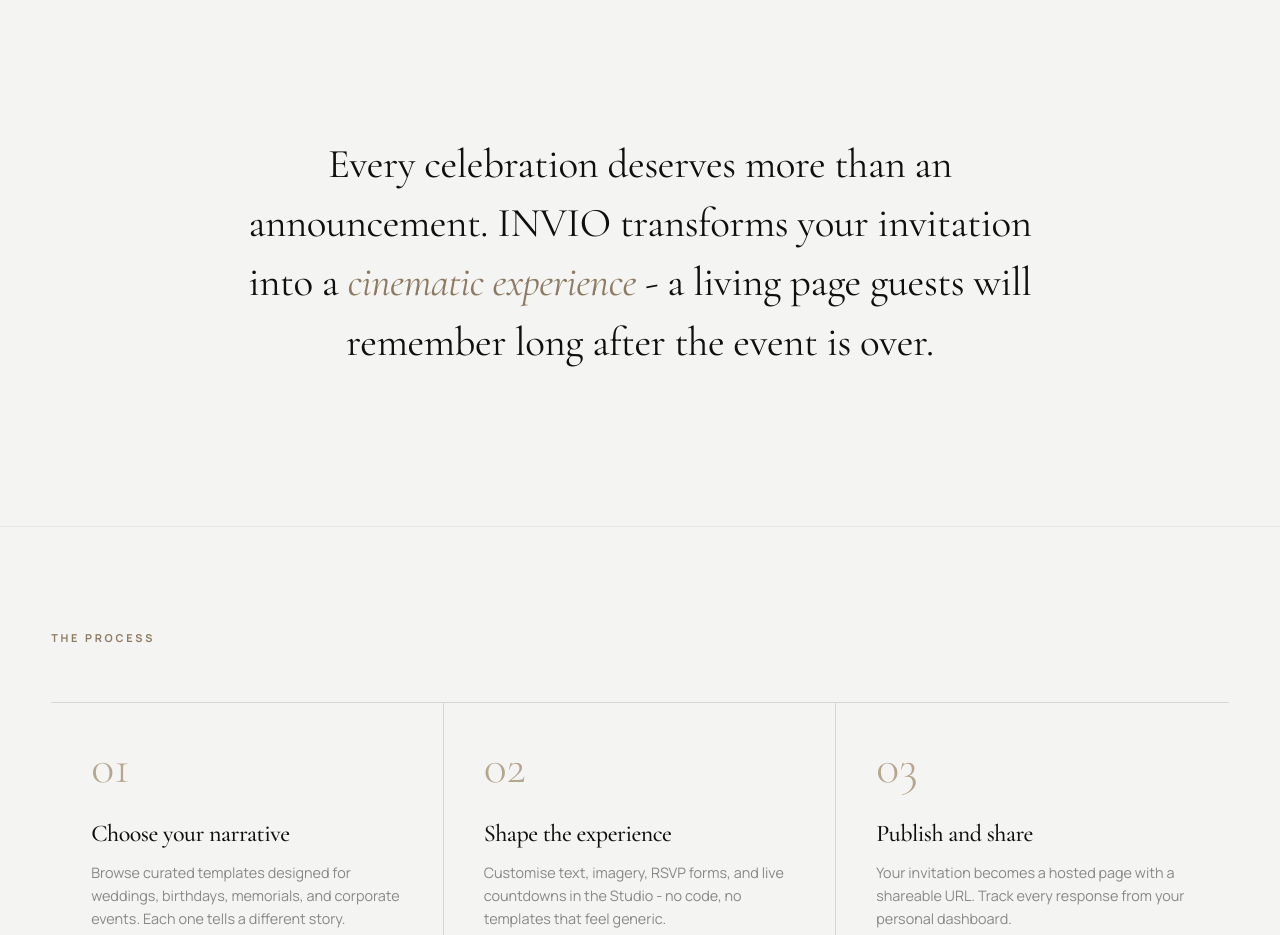
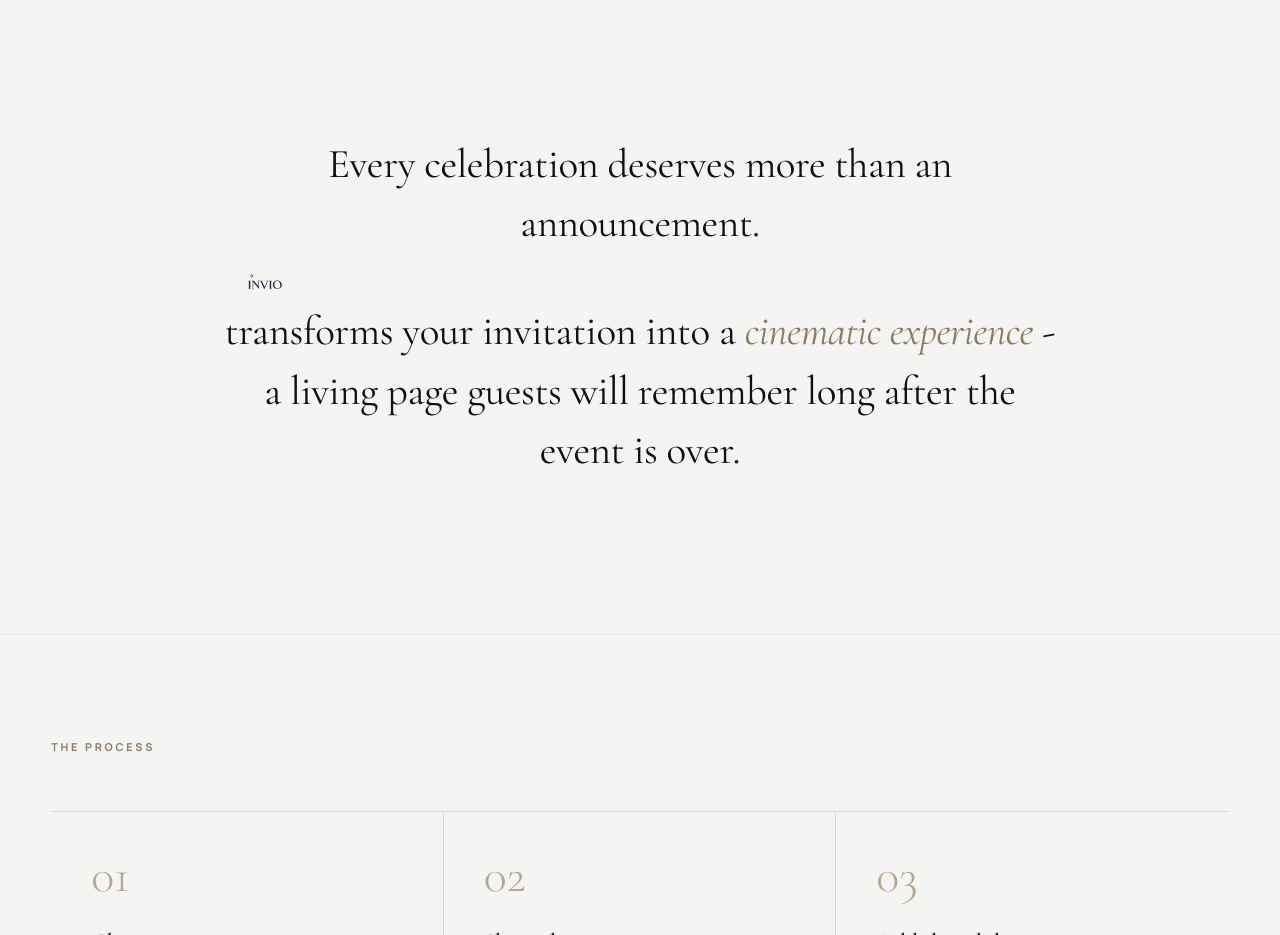
Before and after one commit to alenjoby/INVIO, a plain HTML site: page index.html in a window 1280 px wide. Shown: the part 1540-2475 px from the top of the page. Drawn offline with nearby package versions, Linux system fonts and the light colour scheme; files whose address does not match are found by name.

Commit message:
style(landing): replace manifesto text with animated SVG logo

```diff
--- a/css/landing.css
+++ b/css/landing.css
@@ -362,6 +362,15 @@ button { font: inherit; cursor: pointer; }
 .manifesto-text em {
   font-style: italic;
   color: var(--warm);
+}
+
+.manifesto-text .inline-logo {
+  height: 1.2em;
+  width: auto;
+  vertical-align: baseline;
+  margin: 0 0.1em;
+  position: relative;
+  top: 0.15em;
 }
 
 /* ─────────────────────────────────────────────────────────────────────
--- a/index.html
+++ b/index.html
@@ -110,7 +110,7 @@
       <section class="manifesto section" data-aos="fade-up" data-aos-duration="850">
         <div class="manifesto-inner">
           <p class="manifesto-text">
-            Every celebration deserves more than an announcement. INVIO transforms
+            Every celebration deserves more than an announcement. <img src="/assets/images/logo.svg" alt="INVIO logo" class="inline-logo logo-animate" /> transforms
             your invitation into a <em>cinematic experience</em> - a living page
             guests will remember long after the event is over.
           </p>
```
